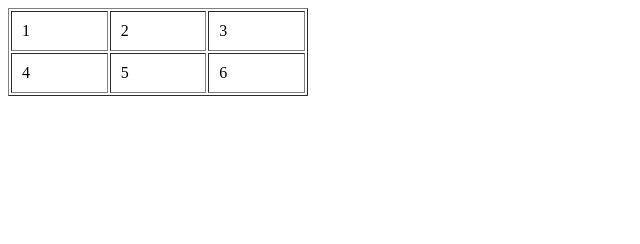
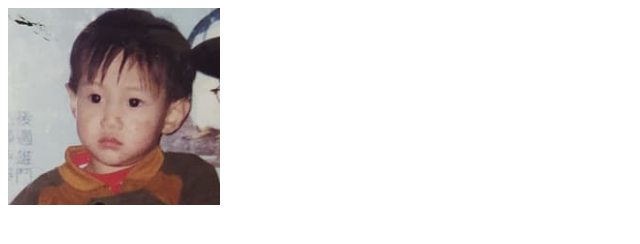
Before and after one commit to hsiehston/project-1, a plain HTML site: page index.html in a window 1280 px wide. Shown: the whole page, without its empty margins (0-640 px from the left). Drawn offline with Linux system fonts and the light colour scheme.

Commit message:
Add files via upload

```diff
--- a/index.html
+++ b/index.html
@@ -1,22 +1,10 @@
-
 <!DOCTYPE html>
 <html>
     <head>
         <meta charset="utf-8"/>
-        <title>表格練習</title>
+        <title>我的照片</title>
     </head>
     <body>
-        <table border="1" width="300" cellpadding="10">
-            <tr>
-                <td>1</td>
-                <td>2</td>
-                <td>3</td>
-            </tr>
-            <tr>
-                <td>4</td>
-                <td>5</td>
-                <td>6</td>
-            </tr>
-        </table>
+        <img src="me.png"/>
     </body>
 </html>
```
